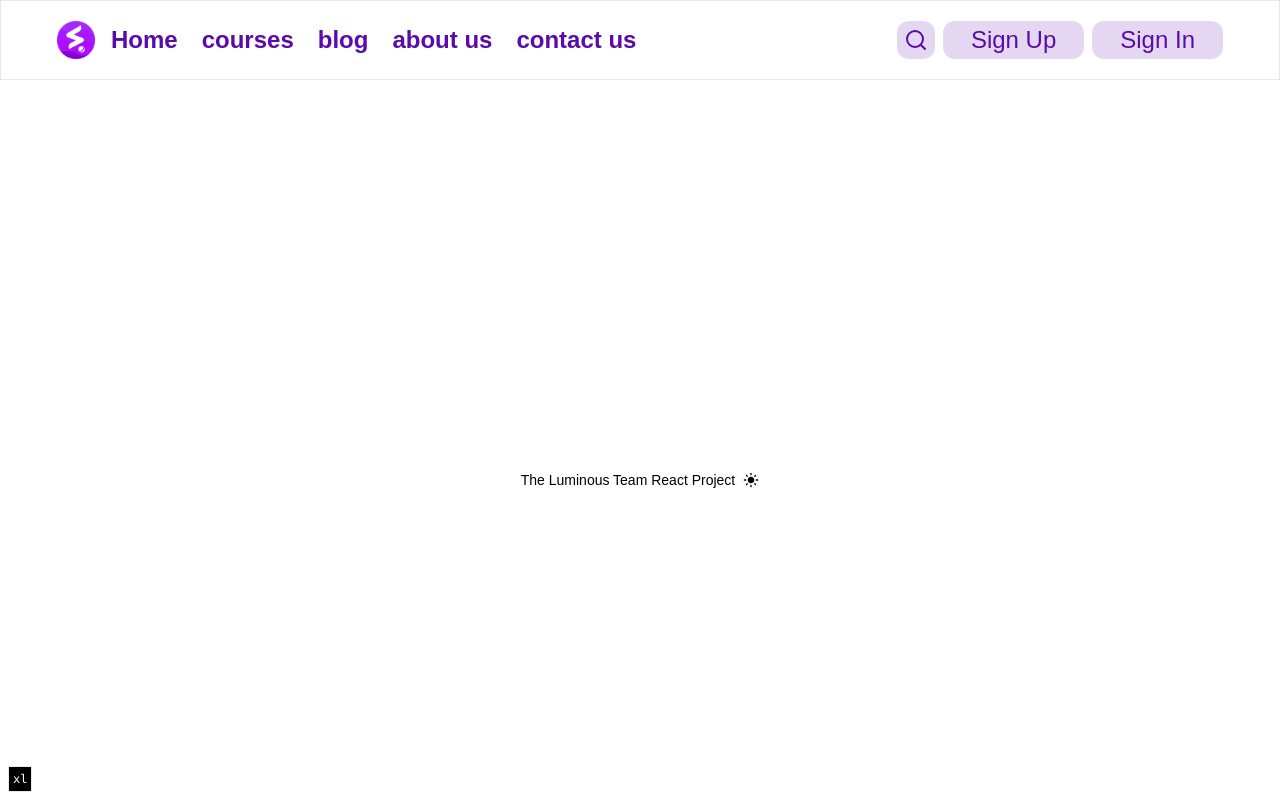
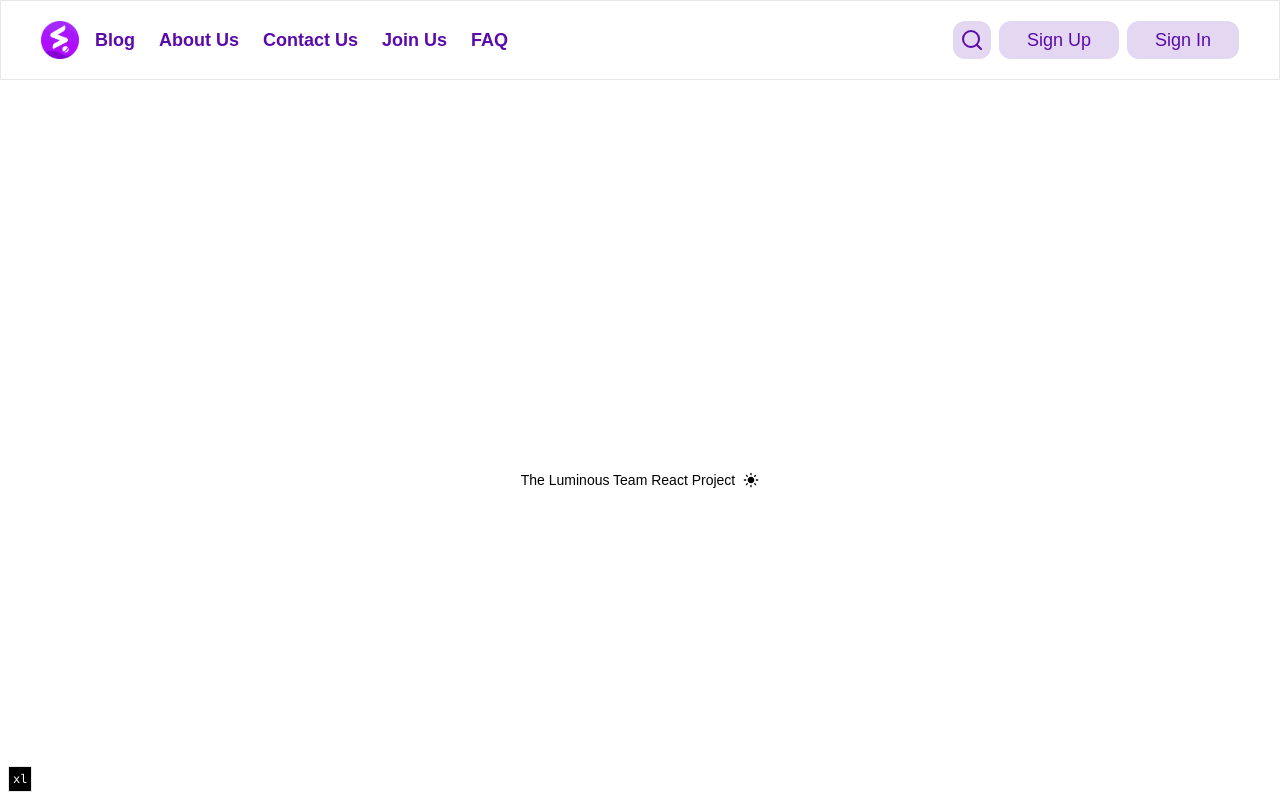
Before and after one commit to academy-react/luminous, a Next.js app: page /en in a window 1280 px wide. Shown: the top 800 px of the page. Built offline with nearby package versions, Linux system fonts and the light colour scheme; a web font is replaced by a local one.

Commit message:
refactor: header on 'en' locale

```diff
--- a/src/app/[lang]/layout.tsx
+++ b/src/app/[lang]/layout.tsx
@@ -7,7 +7,6 @@ import { cn } from "@/lib/utils";
 
 import Footer from "@/components/layout/lobby/footer/footer";
 import Header from "@/components/layout/lobby/header/header";
-import Hero from "@/components/layout/lobby/hero/Hero";
 import ThemeProvider from "@/components/providers/theme-provider";
 import TailwindIndicator from "@/components/utils/tailwind-indicator";
 
@@ -45,9 +44,7 @@ const RootLayout = ({
         <ThemeProvider attribute="class" defaultTheme="system" enableSystem>
           <div className="h-full w-full">
             <Header lang={lang} />
-            {/* <Hero /> */}
             {children}
-
             <Footer />
           </div>
           <TailwindIndicator />
--- a/src/components/layout/lobby/header/nav-bar.tsx
+++ b/src/components/layout/lobby/header/nav-bar.tsx
@@ -3,13 +3,14 @@ import Link from "next/link";
 
 import { Menu, Search } from "lucide-react";
 
-import { menuOptions } from "@/dict/lobby/header.dict";
+import { cn } from "@/lib/utils";
+import { headerMenuOptions } from "@/dict/lobby/header.dict";
 
 import type { Locale } from "#/i18n.config";
 
 const Navbar = ({ lang }: { lang: Locale }) => {
   return (
-    <nav className="mx-auto flex h-16 w-full items-center justify-between border border-gray-200 px-4 py-3 sm:px-8 lg:h-20 lg:px-14 lg:py-5">
+    <nav className="mx-auto flex h-16 w-full items-center justify-between border border-gray-200 px-4 py-3 sm:px-5 lg:h-20 lg:px-10 lg:py-5">
       {/* Nav Bar */}
       <div className="flex h-full items-center gap-4">
         <div className="relative aspect-square h-full">
@@ -22,11 +23,16 @@ const Navbar = ({ lang }: { lang: Locale }) => {
         </div>
         <div className="hidden w-full md:block md:w-auto">
           <ul className="flex gap-6">
-            {menuOptions.map((item) => (
+            {headerMenuOptions.map((item) => (
               <li key={item.id}>
                 <Link
                   href={item.href}
-                  className="text-xl font-semibold text-purple-text decoration-1 underline-offset-[12px] hover:underline lg:text-2xl"
+                  className={cn(
+                    "font-semibold text-purple-text decoration-1 underline-offset-[12px] hover:underline",
+                    lang === "en"
+                      ? "text-base lg:text-lg"
+                      : "text-lg lg:text-xl"
+                  )}
                 >
                   {item.title[lang]}
                 </Link>
@@ -46,16 +52,21 @@ const Navbar = ({ lang }: { lang: Locale }) => {
           <div className="flex aspect-square h-full cursor-pointer items-center justify-center rounded-xl bg-purple-btn text-purple-text transition hover:bg-white">
             <Search />
           </div>
-          <div className="flex h-full gap-2 text-xl lg:text-2xl">
+          <div
+            className={cn(
+              "flex h-full gap-2",
+              lang === "en" ? "text-base lg:text-lg" : "text-lg lg:text-xl"
+            )}
+          >
             <Link
               href={`/${lang}/sign-up`}
-              className="flex h-full items-center justify-center rounded-xl bg-purple-btn px-7 text-purple-text transition hover:bg-white"
+              className="flex h-full items-center justify-center rounded-xl bg-purple-btn px-7 text-center text-purple-text transition hover:bg-white"
             >
               {{ fa: "ثبت‌نام", en: "Sign Up" }[lang]}
             </Link>
             <Link
               href={`/${lang}/sign-in`}
-              className="flex h-full items-center justify-center rounded-xl bg-purple-btn px-7 text-purple-text transition hover:bg-white"
+              className="flex h-full items-center justify-center rounded-xl bg-purple-btn px-7 text-center text-purple-text transition hover:bg-white"
             >
               {{ fa: "ورود", en: "Sign In" }[lang]}
             </Link>
--- a/src/dict/lobby/header.dict.ts
+++ b/src/dict/lobby/header.dict.ts
@@ -8,7 +8,7 @@ export const title: TitleProps = {
   en: "The Luminous Team React Project",
 };
 
-export interface MenuOptionProps {
+export interface HeaderMenuOptionProps {
   id: number;
   title: {
     en: string;
@@ -17,45 +17,45 @@ export interface MenuOptionProps {
   href: string;
 }
 
-export const menuOptions: MenuOptionProps[] = [
+export const headerMenuOptions: HeaderMenuOptionProps[] = [
   {
     id: 1,
     title: {
-      fa: "خانه",
-      en: "Home",
+      fa: "بلاگ",
+      en: "Blog",
     },
     href: "",
   },
   {
     id: 2,
     title: {
-      fa: "دوره‌ها",
-      en: "courses",
+      fa: "درباره‌ ما",
+      en: "About Us",
     },
-    href: "courses",
+    href: "about",
   },
   {
     id: 3,
     title: {
-      fa: "بلاگ",
-      en: "blog",
+      fa: "تماس با ما",
+      en: "Contact Us",
     },
-    href: "blog",
+    href: "contact",
   },
   {
     id: 4,
     title: {
-      fa: "درباره ما",
-      en: "about us",
+      fa: "همکاری با ما",
+      en: "Join Us",
     },
-    href: "about",
+    href: "join",
   },
   {
     id: 5,
     title: {
-      fa: "تماس با ما",
-      en: "contact us",
+      fa: "سوالات متداول",
+      en: "FAQ",
     },
-    href: "contact",
+    href: "faq",
   },
 ];
```
